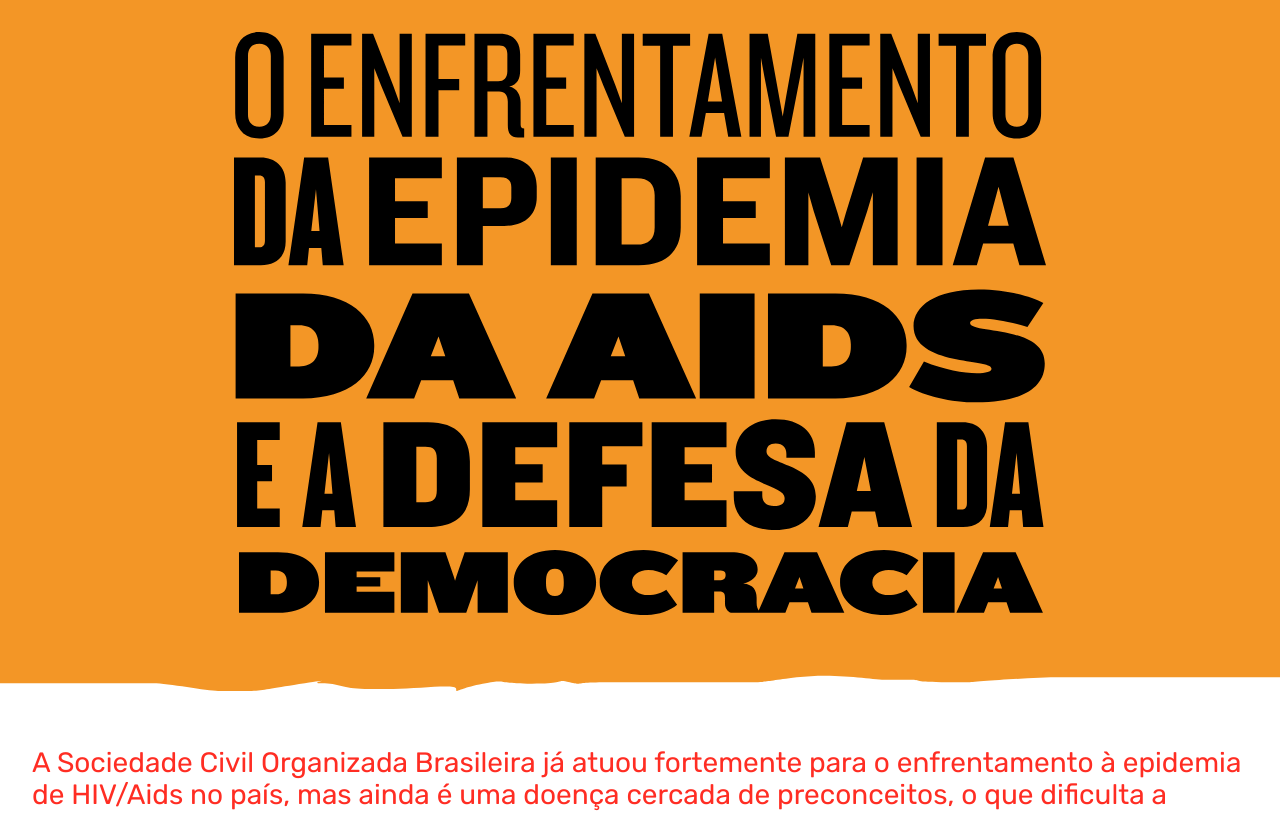
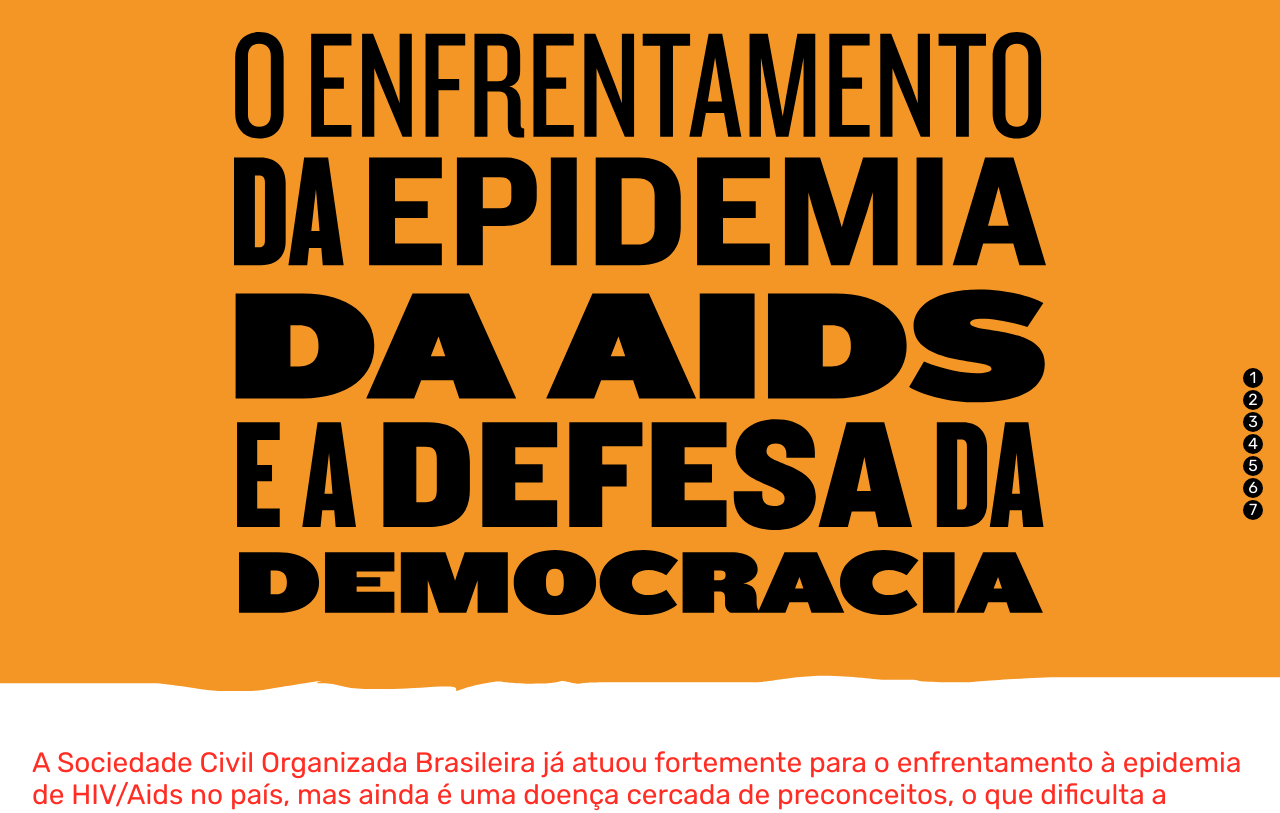
Before and after one commit to miguelzinhe/abong-site, a React (Create React App) app: page / in a window 1280 px wide. Shown: the top 813 px of the page. Built offline with nearby package versions, Linux system fonts and the light colour scheme.

Commit message:
Lateral menu

```diff
--- a/src/App.js
+++ b/src/App.js
@@ -1,5 +1,5 @@
 import React from 'react';
-
+import LateralMenu from "./components/LateralMenu";
 import Header from "./containers/Header";
 import Advocacy from './containers/Advocacy';
 import Glossary from './containers/Glossary';
@@ -11,13 +11,28 @@ import VirusTransmissionExplanation from './containers/VirusTransmissionExplanat
 function App() {
   return (
     <main className="App">
+      <LateralMenu/>
+      <div id='slide1'>
         <Header />
+      </div>
+      <div id='slide2'>
         <Presentation />
+      </div>
+      <div id='slide3'>
         <Timeline />
+      </div >
+      <div id='slide4'>
         <Glossary />
+      </div>
+      <div id='slide5'>
         <VirusTransmissionExplanation />
+      </div>
+      <div id='slide6'>
         <PreventionExplanation />
+      </div>
+      <div id='slide7'>
         <Advocacy />
+      </div>
     </main>
   );
 }
--- a/src/components/LateralMenu/index.js
+++ b/src/components/LateralMenu/index.js
@@ -1,11 +1,77 @@
 import React from 'react';
+import styled from 'styled-components';
 import './style.css'
+
+const NavBar = styled.nav`
+  margin: 0;
+  padding: 0;
+  right: 17px;
+  margin-top: -32px;
+  top: 50%;
+  position: fixed;
+  z-index: 999;
+
+  ul {
+    list-style-type: none;
+  }
+
+  li {
+    border-radius: 50%;
+    background-color: #000;
+    cursor: pointer;
+    width: 20px;
+    height: 20px;
+    text-align: center;
+    margin-bottom: 2px
+  }
+
+  a {
+    text-decoration: none;
+    color: #fff;
+  }
+`
 
 const LateralMenu = () => {
   return (
-    <section className="lateralMenu">
-      Something here! s2
-    </section>
+    <NavBar>
+      <ul>
+        <li>
+          <a href="#slide1">
+            1
+          </a>
+        </li>
+        <li>
+          <a href="#slide2">
+            2
+          </a>
+        </li>
+        <li>
+          <a href="#slide3">
+            3
+          </a>
+        </li>
+        <li>
+          <a href="#slide4">
+            4
+          </a>
+        </li>
+        <li>
+          <a href="#slide5">
+            5
+          </a>
+        </li>
+        <li>
+          <a href="#slide6">
+            6
+          </a>
+        </li>
+        <li>
+          <a href="#slide7">
+            7
+          </a>
+        </li>
+      </ul>
+    </NavBar>
   );
 }
 
```
Lines whose indentation alone changed are shown as unchanged.
